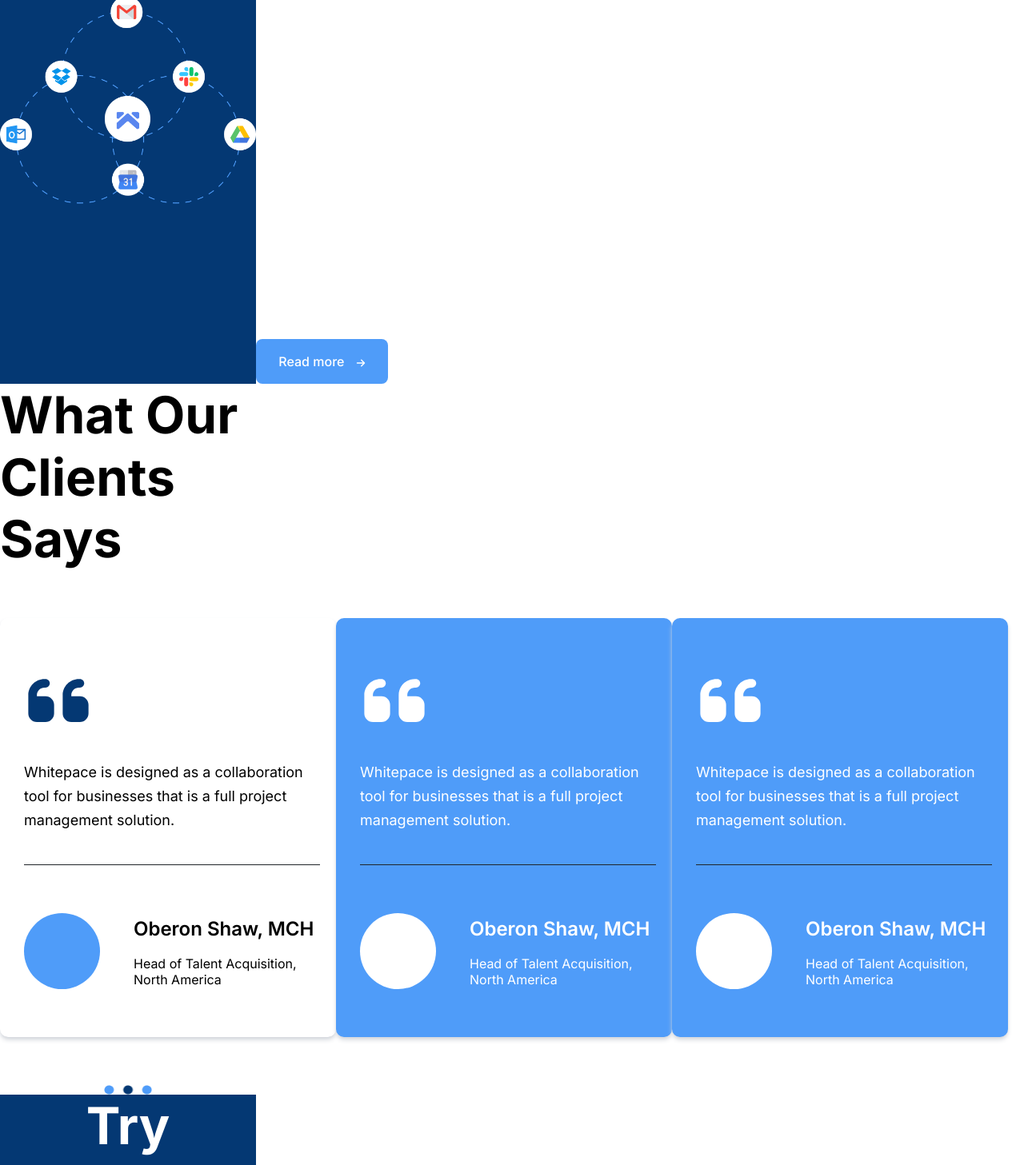
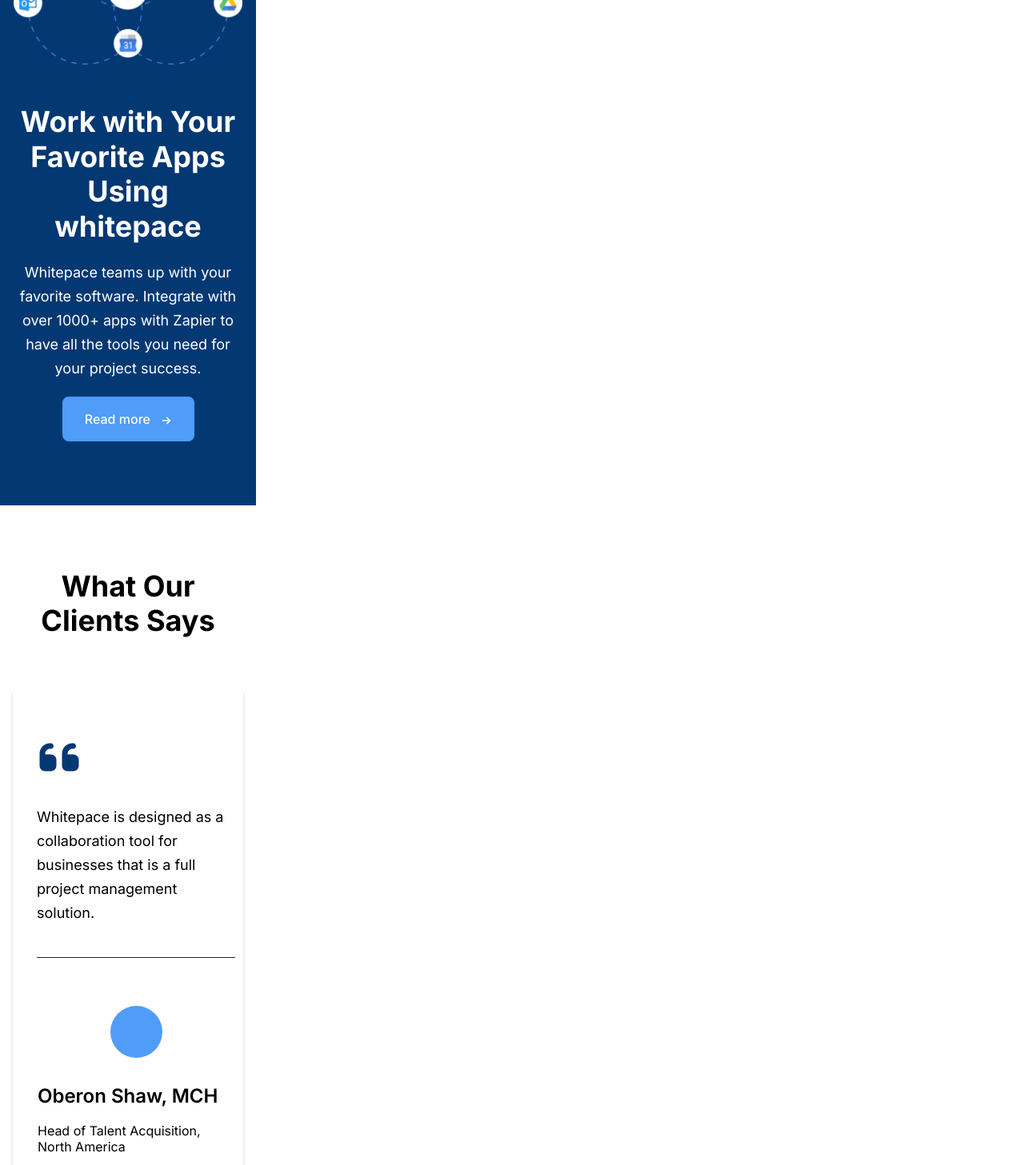
Before and after one commit to shariq001/q2-assignments, a Next.js app in the folder 6-assignment/: page / in a window 1280 px wide. Shown: the part 8580-10037 px from the top of the page at 80% size. Built offline with nearby package versions, Linux system fonts and the light colour scheme.

Commit message:
6-assignment

```diff
--- a/6-assignment/app/page.tsx
+++ b/6-assignment/app/page.tsx
@@ -171,36 +171,36 @@ const Home = () => {
       </div>
 
       {/* Section 11 */}
-      <div className='bg-[#043873] text-white 2xl:p-[100px] flex 2xl:flex-row justify-between items-center '>
+      <div className='bg-[#043873] text-white 2xl:p-[100px] flex 2xl:flex-row justify-between items-center sm:px-[16px] sm:py-[80px] sm:flex-col sm:justify-center sm:gap-[50px]'>
 
         {/* Left */}
-        <Image src='/images/Apps.png' width={582} height={470.8} alt='Apps' />
+        <Image src='/images/Apps.png' width={582} height={470.8} alt='Apps' className='2xl:w-[582px] 2xl:h-[470.8px] sm:w-[286.5px] sm:h-[231.76px]'/>
 
         {/* Right */}
-        <div className='flex flex-col gap-[20px] inter w-[656px]'>
-          <h1 className='text-[64px] leading-[77.45px] font-[700] '>Work with Your Favorite Apps Using whitepace</h1>
-          <p className='text-[18px] leading-[30px]'>Whitepace teams up with your favorite software. Integrate with over 1000+ apps with Zapier to have all the tools you need for your project success.</p>
+        <div className='flex flex-col items-start sm:items-center gap-[20px] inter 2xl:w-[656px]'>
+          <h1 className='text-[64px] leading-[77.45px] font-[700] sm:text-[36px]  sm:leading-[43.57px] sm:text-center'>Work with Your Favorite Apps Using whitepace</h1>
+          <p className='text-[18px] leading-[30px] sm:text-center'>Whitepace teams up with your favorite software. Integrate with over 1000+ apps with Zapier to have all the tools you need for your project success.</p>
           <button type='button' className='px-[24px] py-[16px] bg-[#4F9CF9] text-[#fff] font-[500] rounded-[8px] w-[165px]'>Read more <FontAwesomeIcon icon={faArrowRight} className='size-[12px] inline-flex ml-[10px]' /></button>
         </div>
       </div>
 
       {/* Section 12 */}
-      <div className='2xl:p-[100px] flex flex-col items-center gap-[60px]'>
-        <h1 className='text-[64px] leading-[77.45px] font-[700] '>What Our Clients Says</h1>
-        <div className='flex 2xl:flex-row justify-between items-center w-full'>
+      <div className='2xl:p-[100px] sm:px-[16px] sm:py-[80px] flex flex-col items-center gap-[60px]'>
+        <h1 className='text-[64px] leading-[77.45px] font-[700] sm:text-[36px]  sm:leading-[43.57px] sm:text-center'>What Our Clients Says</h1>
+        <div className='flex 2xl:flex-row sm:flex-col sm:justify-center sm:gap-[40px] justify-between items-center w-full'>
 
           {/* 1 */}
-          <div className='w-[420px] px-[30px] py-[60px] rounded-[10px] shadow-md shadow-gray-300 flex flex-col gap-[60px]'>
+          <div className='2xl:w-[420px] sm:w-[288px] px-[30px] py-[60px] rounded-[10px] shadow-md shadow-gray-300 flex flex-col gap-[60px]'>
 
             {/* top */}
-            <div className='pb-[40px] flex flex-col gap-[32px] w-[370px] border-b-[1px] border-[#212529]'>
-              <FontAwesomeIcon icon={faQuoteLeft} className='size-[86px] text-[#043873]' />
+            <div className='pb-[40px] flex flex-col gap-[32px] 2xl:w-[370px] sm:w-[248px] border-b-[1px] border-[#212529]'>
+              <FontAwesomeIcon icon={faQuoteLeft} className='2xl:size-[86px] sm:size-[56px] text-[#043873]' />
               <p className='text-[18px] leading-[30px]'>Whitepace is designed as a collaboration tool for businesses that is a full project management solution.</p>
             </div>
 
             {/* bottom */}
-            <div className='flex flex-row justify-between w-[383px] h-[95px] items-center'>
-              <div className='w-[95px] h-[95px] bg-[#4F9CF9] rounded-full'></div>
+            <div className='flex 2xl:flex-row sm:flex-col justify-between 2xl:w-[383px] sm:w-[248px] 2xl:h-[95px] sm:h-[186px] items-center'>
+              <div className='2xl:w-[95px] 2xl:h-[95px] sm:w-[65px] sm:h-[65px] bg-[#4F9CF9] rounded-full'></div>
               <div className='flex flex-col gap-[15px] w-[246px]'>
                 <h2 className='text-[24px] font-[600]'>Oberon Shaw, MCH</h2>
                 <p className='leading-[20px]'>Head of Talent Acquisition, North America</p>
@@ -209,17 +209,17 @@ const Home = () => {
           </div>
 
           {/* 2 */}
-          <div className='bg-[#4F9CF9] text-white w-[420px] px-[30px] py-[60px] rounded-[10px] shadow-md shadow-gray-300 flex flex-col gap-[60px]'>
+          <div className='bg-[#4F9CF9] text-white 2xl:w-[420px] sm:w-[288px]f px-[30px] py-[60px] rounded-[10px] shadow-md shadow-gray-300 flex flex-col gap-[60px]'>
 
             {/* top */}
-            <div className='pb-[40px] flex flex-col gap-[32px] w-[370px] border-b-[1px] border-[#212529]'>
-              <FontAwesomeIcon icon={faQuoteLeft} className='size-[86px] text-[#fff]' />
+            <div className='pb-[40px] flex flex-col gap-[32px] 2xl:w-[370px] sm:w-[248px] border-b-[1px] border-[#212529]'>
+              <FontAwesomeIcon icon={faQuoteLeft} className='2xl:size-[86px] sm:size-[56px] text-[#fff]' />
               <p className='text-[18px] leading-[30px]'>Whitepace is designed as a collaboration tool for businesses that is a full project management solution.</p>
             </div>
 
             {/* bottom */}
-            <div className='flex flex-row justify-between w-[383px] h-[95px] items-center'>
-              <div className='w-[95px] h-[95px] bg-[#fff] rounded-full'></div>
+            <div className='flex 2xl:flex-row sm:flex-col justify-between 2xl:w-[383px] sm:w-[248px] 2xl:h-[95px] sm:h-[186px] items-center'>
+              <div className='2xl:w-[95px] 2xl:h-[95px] sm:w-[65px] sm:h-[65px] bg-[#fff] rounded-full'></div>
               <div className='flex flex-col gap-[15px] w-[246px]'>
                 <h2 className='text-[24px] font-[600]'>Oberon Shaw, MCH</h2>
                 <p className='leading-[20px]'>Head of Talent Acquisition, North America</p>
@@ -228,17 +228,17 @@ const Home = () => {
           </div>
 
           {/* 3 */}
-          <div className='bg-[#4F9CF9] text-white w-[420px] px-[30px] py-[60px] rounded-[10px] shadow-md shadow-gray-300 flex flex-col gap-[60px]'>
+          <div className='bg-[#4F9CF9] text-white 2xl:w-[420px] sm:w-[288px]f px-[30px] py-[60px] rounded-[10px] shadow-md shadow-gray-300 flex flex-col gap-[60px]'>
 
             {/* top */}
-            <div className='pb-[40px] flex flex-col gap-[32px] w-[370px] border-b-[1px] border-[#212529]'>
-              <FontAwesomeIcon icon={faQuoteLeft} className='size-[86px] text-[#fff]' />
+            <div className='pb-[40px] flex flex-col gap-[32px] 2xl:w-[370px] sm:w-[248px] border-b-[1px] border-[#212529]'>
+              <FontAwesomeIcon icon={faQuoteLeft} className='2xl:size-[86px] sm:size-[56px] text-[#fff]' />
               <p className='text-[18px] leading-[30px]'>Whitepace is designed as a collaboration tool for businesses that is a full project management solution.</p>
             </div>
 
             {/* bottom */}
-            <div className='flex flex-row justify-between w-[383px] h-[95px] items-center'>
-              <div className='w-[95px] h-[95px] bg-[#fff] rounded-full'></div>
+            <div className='flex 2xl:flex-row sm:flex-col justify-between 2xl:w-[383px] sm:w-[248px] 2xl:h-[95px] sm:h-[186px] items-center'>
+              <div className='2xl:w-[95px] 2xl:h-[95px] sm:w-[65px] sm:h-[65px] bg-[#fff] rounded-full'></div>
               <div className='flex flex-col gap-[15px] w-[246px]'>
                 <h2 className='text-[24px] font-[600]'>Oberon Shaw, MCH</h2>
                 <p className='leading-[20px]'>Head of Talent Acquisition, North America</p>
@@ -246,7 +246,7 @@ const Home = () => {
             </div>
           </div>
         </div>
-        <Image src='/images/Slider.png' width={60} height={12} alt='Slider' />
+        <Image src='/images/Slider.png' width={60} height={12} alt='Slider' className='2xl:block sm:hidden'/>
       </div>
 
       {/* Section 13 */}
```
